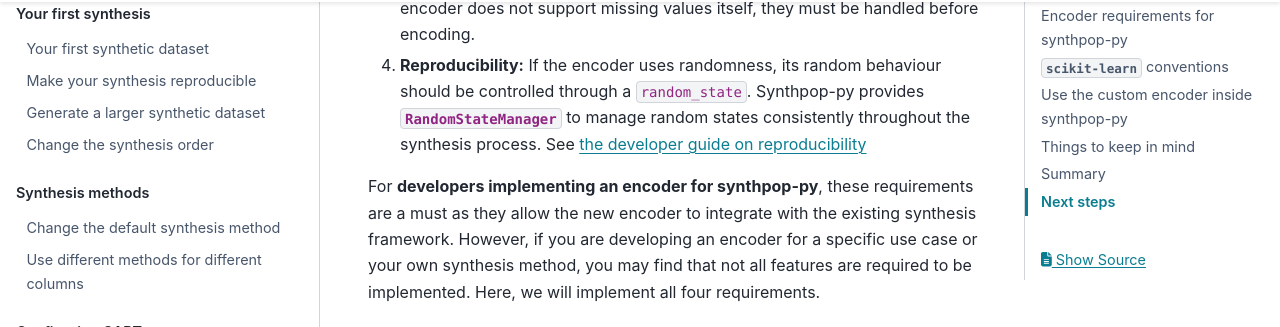
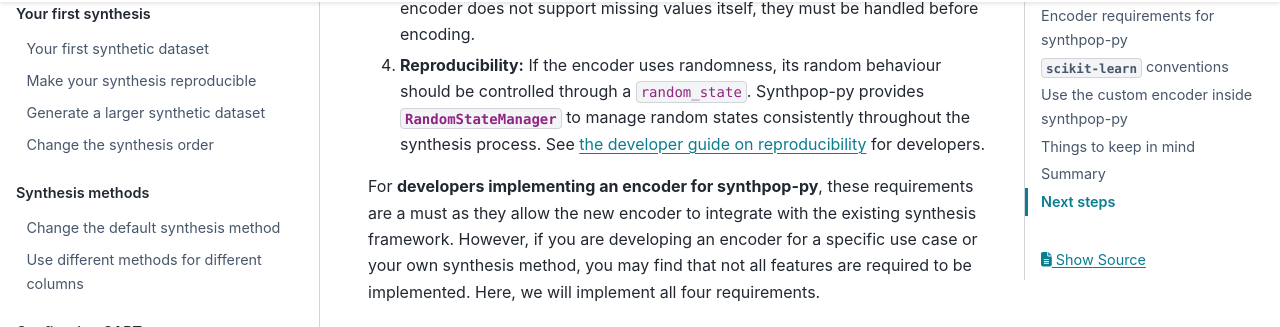
Before and after one commit to duonl/synthpop-py, a Sphinx documentation site: the page built from docs/source/examples/custom_encoder.md, in a window 1280 px wide and 900 px high, scrolled down 1026 px. Shown: the part 126-453 px from the top of the window. Built offline with Sphinx 7.4.7 and the PyData theme 0.15.4, drawn with Linux system fonts in a browser that asks for light colours.

Commit message:
Made more clear on developers in custom Encoder

```diff
--- a/docs/source/examples/custom_encoder.md
+++ b/docs/source/examples/custom_encoder.md
@@ -11,7 +11,7 @@ To integrate an encoder with synthpop-py, there are several requirements to cons
 1. **Output shape:** The encoder should return a one-dimensional array with the same number of observations as the input. This is particularly important when the encoder is used with `CartMethod`. If you [build your own synthesis method](./custom_synth), you may have more flexibility in how the encoder represents its output.
 2. **Cloneability:** The encoder should be a [cloneable estimator object](https://scikit-learn.org/stable/modules/generated/sklearn.base.clone.html). This allows synthpop-py to create independent copies of the encoder when it is used across the dataset.
 3. **Missing values:** Many types of datasets contain missing values. If the encoder does not support missing values itself, they must be handled before encoding.
-4. **Reproducibility:** If the encoder uses randomness, its random behaviour should be controlled through a `random_state`. Synthpop-py provides {class}`~synthpop.reproducibility.RandomStateManager` to manage random states consistently throughout the synthesis process. See [the developer guide on reproducibility](../developer/way_of_working/randomness)
+4. **Reproducibility:** If the encoder uses randomness, its random behaviour should be controlled through a `random_state`. Synthpop-py provides {class}`~synthpop.reproducibility.RandomStateManager` to manage random states consistently throughout the synthesis process. See [the developer guide on reproducibility](../developer/way_of_working/randomness) for developers.
 
 For **developers implementing an encoder for synthpop-py**, these requirements are a must as they allow the new encoder to integrate with the existing synthesis framework. However, if you are developing an encoder for a specific use case or your own synthesis method, you may find that not all features are required to be implemented. Here, we will implement all four requirements.
 
```
